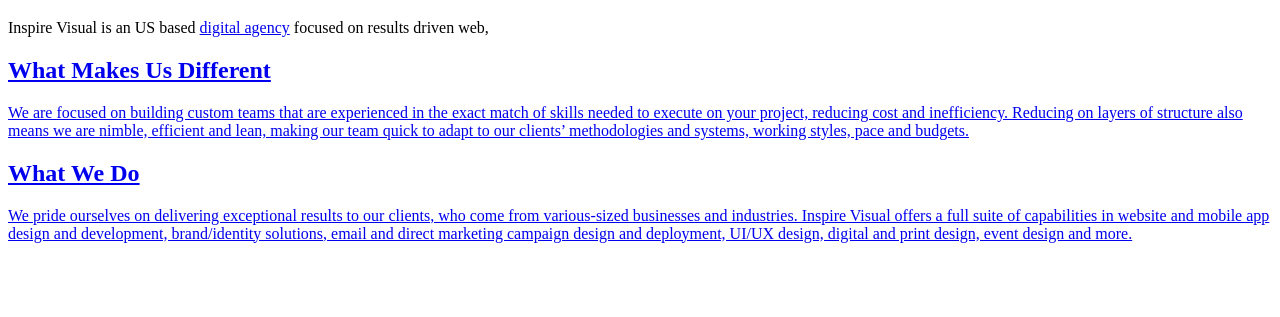
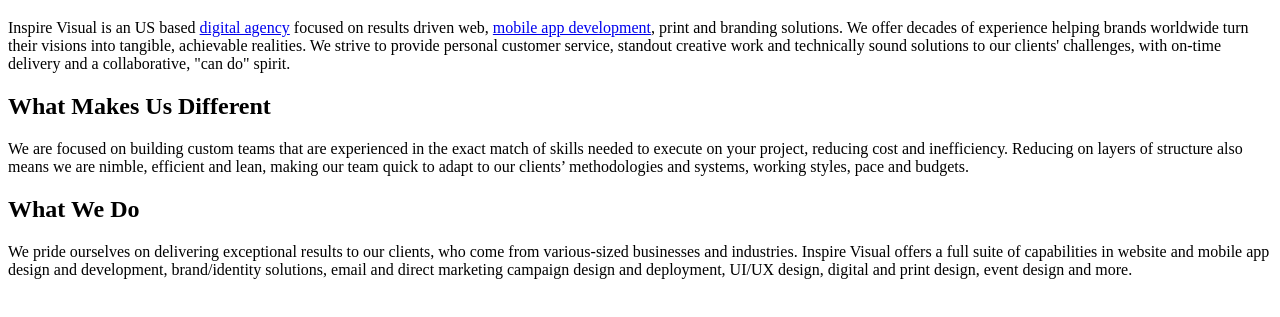
Before and after one commit to Android-iOs-Mobile-App-Developer/mobileappdevelopment, a plain HTML site: page index.html in a window 1280 px wide. Shown: the part 61-378 px from the top of the page. Drawn offline with Linux system fonts and the light colour scheme.

Commit message:
Update index.html

```diff
--- a/index.html
+++ b/index.html
@@ -4,7 +4,7 @@
 
 <h1>Mobile App Development for Android and iOS</h1>
 
-<p>Inspire Visual is an US based <a href="https://www.inspirevisual.com/">digital agency</a> focused on results driven web, <a href="https://www.inspirevisual.com/mobile-application-development</a>mobile app development</a>, print and branding solutions. We offer decades of experience helping brands worldwide turn their visions into tangible, achievable realities. We strive to provide personal customer service, standout creative work and technically sound solutions to our clients' challenges, with on-time delivery and a collaborative, "can do" spirit.</p>
+<p>Inspire Visual is an US based <a href="https://www.inspirevisual.com/">digital agency</a> focused on results driven web, <a href="https://www.inspirevisual.com/mobile-application-development"> mobile app development</a>, print and branding solutions. We offer decades of experience helping brands worldwide turn their visions into tangible, achievable realities. We strive to provide personal customer service, standout creative work and technically sound solutions to our clients' challenges, with on-time delivery and a collaborative, "can do" spirit.</p>
 
 <h2>What Makes Us Different</h2>
 
```
